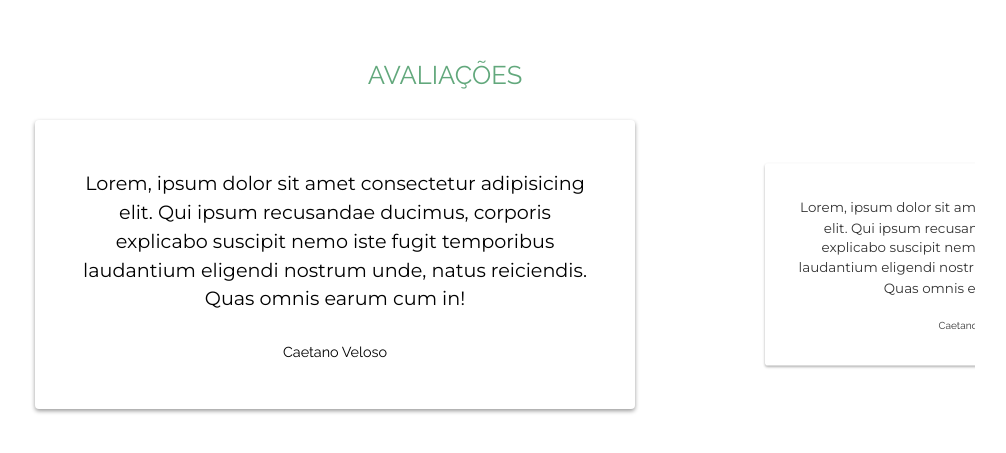
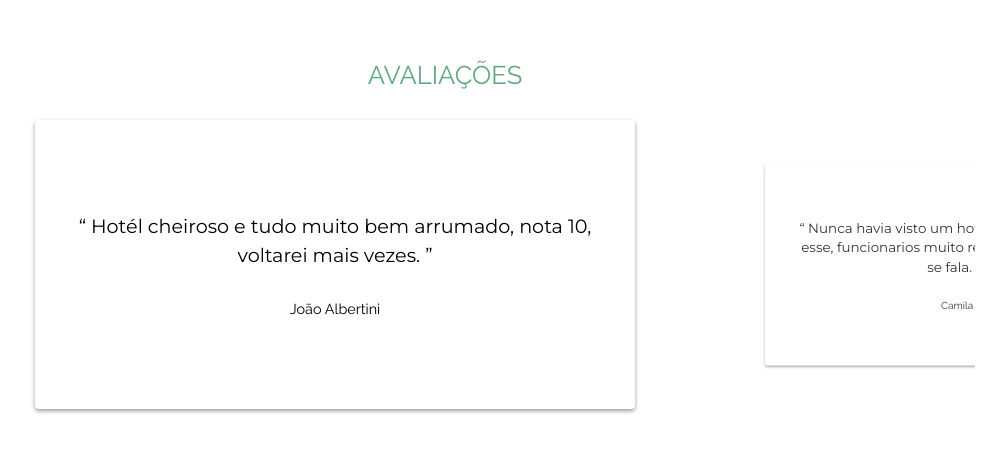
Before and after one commit to DevJR10/hotelbert.io, a plain HTML site: page index.html in a window 1280 px wide. Shown: the part 3481-3934 px from the top of the page, without its empty margins (195-1201 px from the left). Drawn offline with Linux system fonts and the light colour scheme.

Commit message:
frases novas

```diff
--- a/index.html
+++ b/index.html
@@ -181,28 +181,28 @@
             </li>
 
             <li>
-               <p>Lorem, ipsum dolor sit amet consectetur adipisicing elit. Qui ipsum recusandae ducimus, corporis explicabo suscipit nemo iste fugit temporibus laudantium eligendi nostrum unde, natus reiciendis. Quas omnis earum cum in!</p>
-               <span>Caetano Veloso</span>
+               <p>“ Hotél cheiroso e tudo muito bem arrumado, nota 10, voltarei mais vezes. ”</p>
+               <span>João Albertini</span>
             </li>
 
             <li>
-               <p>Lorem, ipsum dolor sit amet consectetur adipisicing elit. Qui ipsum recusandae ducimus, corporis explicabo suscipit nemo iste fugit temporibus laudantium eligendi nostrum unde, natus reiciendis. Quas omnis earum cum in!</p>
-               <span>Caetano Veloso</span>
+               <p>“ Nunca havia visto um hotel tão espetacular quanto esse, funcionarios muito receptivos e a comida nem se fala. Amei. ”</p>
+               <span>Camila Cabelo</span>
             </li>
 
             <li>
-               <p>Lorem, ipsum dolor sit amet consectetur adipisicing elit. Qui ipsum recusandae ducimus, corporis explicabo suscipit nemo iste fugit temporibus laudantium eligendi nostrum unde, natus reiciendis. Quas omnis earum cum in!</p>
-               <span>Caetano Veloso</span>
+               <p>“ Meus filhos não queriam ir embora e quase choraram quando saímos. Realmente melhor hotél que já fui. ”</p>
+               <span>Laura Mendes</span>
             </li>
 
             <li>
-               <p>Lorem, ipsum dolor sit amet consectetur adipisicing elit. Qui ipsum recusandae ducimus, corporis explicabo suscipit nemo iste fugit temporibus laudantium eligendi nostrum unde, natus reiciendis. Quas omnis earum cum in!</p>
-               <span>Caetano Veloso</span>
+               <p>“ Eu e minha esposa amamos a experiência, foi incrivel, recomendamos demais. ”</p>
+               <span>Mauro Cavaneli</span>
             </li>
 
             <li>
-               <p>Lorem, ipsum dolor sit amet consectetur adipisicing elit. Qui ipsum recusandae ducimus, corporis explicabo suscipit nemo iste fugit temporibus laudantium eligendi nostrum unde, natus reiciendis. Quas omnis earum cum in!</p>
-               <span>Caetano Veloso</span>
+               <p>“ Fui sozinho, mas parecia que havia ido com a família de tão receptivos que são, fiz muitos amigos lá. Que vista maravilhosa do hotel, que comida, que espaço. Melhor hotél disparado! ”</p>
+               <span>Rubens Cardoso</span>
             </li>
          </ul>
       </div>
--- a/js/scrollSuave.js
+++ b/js/scrollSuave.js
@@ -21,7 +21,6 @@ export default class scrollSuave{
    linkElement(){
       this.links.forEach((link) => {
          link.addEventListener('click', (event) => {
-            console.log(event)
             this.getHref(event)
          })
       })
```
